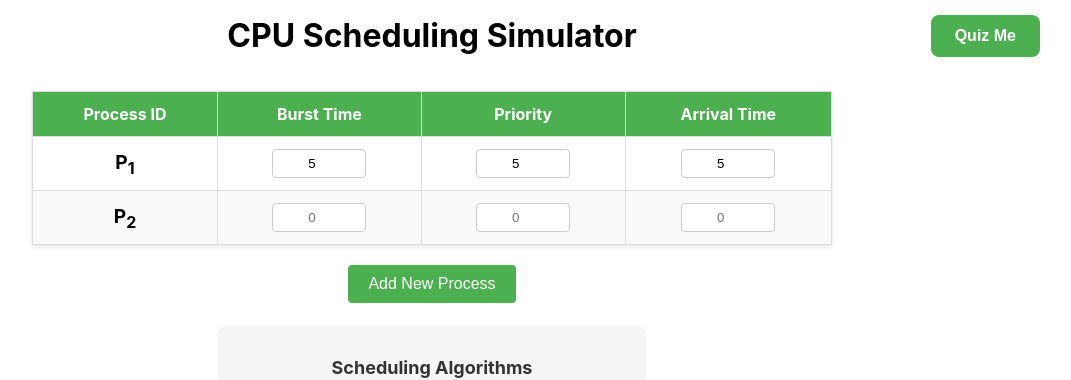
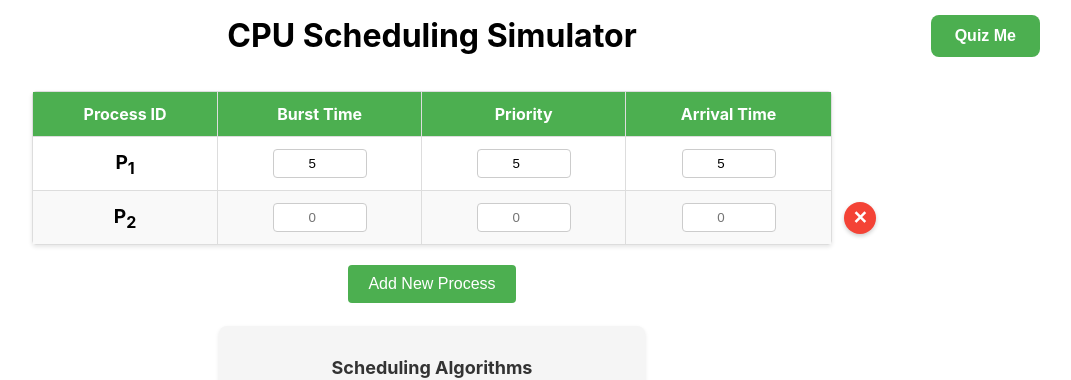
Before and after one commit to DBordeleau/cpu_scheduler_sim, a React (Create React App) app in the folder frontend/: page / in a window 1280 px wide. Both pictures are taken after typing "5", "5", "5" into the empty fields and a click on the button "Add New Process". Shown: the top 380 px of the page, without its empty margins (208-1279 px from the left). Built offline with nearby package versions, Linux system fonts and the light colour scheme; no server answers.

Commit message:
Added delete button to process table

```diff
--- a/frontend/src/components/ProcessTable.jsx
+++ b/frontend/src/components/ProcessTable.jsx
@@ -23,10 +23,19 @@ const ProcessTable = ({ onProcessesChange }) => {
         if (onProcessesChange) onProcessesChange(updatedProcesses);
     };
 
-    // Expose processes to parent component on mount
+    const deleteProcess = (index) => {
+        const updatedProcesses = processes.filter((_, i) => i !== index);
+        // Reassign PIDs to maintain sequential order
+        const reindexedProcesses = updatedProcesses.map((process, i) => ({
+            ...process,
+            pid: i + 1
+        }));
+        setProcesses(reindexedProcesses);
+        if (onProcessesChange) onProcessesChange(reindexedProcesses);
+    };
+
     React.useEffect(() => {
         if (onProcessesChange) onProcessesChange(processes);
-        // eslint-disable-next-line react-hooks/exhaustive-deps
     }, []);
 
     return (
@@ -42,7 +51,7 @@ const ProcessTable = ({ onProcessesChange }) => {
                 </thead>
                 <tbody>
                     {processes.map((process, index) => (
-                        <tr key={process.pid}>
+                        <tr key={process.pid} className="process-row">
                             <td className="pid-cell">
                                 P<sub>{process.pid}</sub>
                             </td>
@@ -64,7 +73,7 @@ const ProcessTable = ({ onProcessesChange }) => {
                                     min="0"
                                 />
                             </td>
-                            <td>
+                            <td className="arrival-cell">
                                 <input
                                     type="number"
                                     value={process.arrivalTime}
@@ -72,6 +81,16 @@ const ProcessTable = ({ onProcessesChange }) => {
                                     placeholder="0"
                                     min="0"
                                 />
+                                {index > 0 && (
+                                    <button
+                                        onClick={() => deleteProcess(index)}
+                                        className="delete-button-floating"
+                                        aria-label="Delete process"
+                                        tabIndex="-1"
+                                    >
+                                        ✕
+                                    </button>
+                                )}
                             </td>
                         </tr>
                     ))}
--- a/frontend/src/components/Quiz.jsx
+++ b/frontend/src/components/Quiz.jsx
@@ -20,7 +20,7 @@ function Quiz({ quizData, onSubmit }) {
             <h2>Quiz Mode</h2>
             <div className="quiz-instructions">
                 <p>
-                    Input your answers below assuming the processes above were scheduled with{' '}
+                    Input your answers below assuming the processes below were scheduled with{' '}
                     <strong>{quizData.algorithmDisplayName}</strong> scheduling.
                     {quizData.quantum && ` (Quantum = ${quizData.quantum})`}
                 </p>
--- a/frontend/src/style/ProcessTable.css
+++ b/frontend/src/style/ProcessTable.css
@@ -2,13 +2,18 @@
     padding: 20px;
     max-width: 800px;
     margin: 0 auto;
+    position: relative;
+    overflow: visible;
 }
 
 .process-table {
     width: 100%;
-    border-collapse: collapse;
+    border-collapse: separate;
+    border-spacing: 0;
     margin-bottom: 20px;
     box-shadow: 0 2px 4px rgba(0, 0, 0, 0.1);
+    border: 1px solid #ddd;
+    border-radius: 4px;
 }
 
 .process-table thead {
@@ -20,7 +25,17 @@
 .process-table td {
     padding: 12px;
     text-align: center;
-    border: 1px solid #ddd;
+    border-right: 1px solid #ddd;
+    border-bottom: 1px solid #ddd;
+}
+
+.process-table th:last-child,
+.process-table td:last-child {
+    border-right: none;
+}
+
+.process-table tbody tr:last-child td {
+    border-bottom: none;
 }
 
 .process-table tbody tr:nth-child(even) {
@@ -31,9 +46,49 @@
     background-color: #f1f1f1;
 }
 
+.process-row {
+    position: relative;
+}
+
 .pid-cell {
     font-weight: bold;
     font-size: 1.2em;
+}
+
+.arrival-cell {
+    position: relative;
+}
+
+.delete-button-floating {
+    position: absolute;
+    right: -45px;
+    top: 50%;
+    transform: translateY(-50%);
+    background-color: #f44336;
+    color: white;
+    border: none;
+    border-radius: 50%;
+    width: 32px;
+    height: 32px;
+    font-size: 18px;
+    font-weight: bold;
+    cursor: pointer;
+    transition: background-color 0.3s, transform 0.2s;
+    display: flex;
+    align-items: center;
+    justify-content: center;
+    box-shadow: 0 2px 4px rgba(0, 0, 0, 0.2);
+    z-index: 10;
+}
+
+.delete-button-floating:hover {
+    background-color: #d32f2f;
+    transform: translateY(-50%) scale(1.15);
+    box-shadow: 0 3px 6px rgba(0, 0, 0, 0.3);
+}
+
+.delete-button-floating:active {
+    transform: translateY(-50%) scale(0.95);
 }
 
 .process-table input {
```
